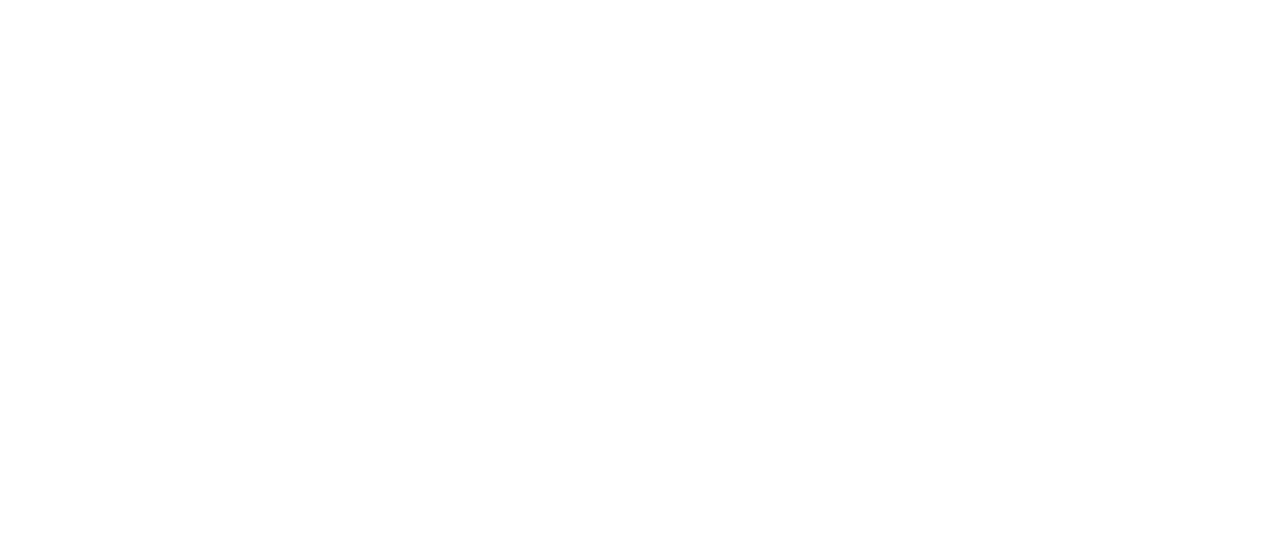
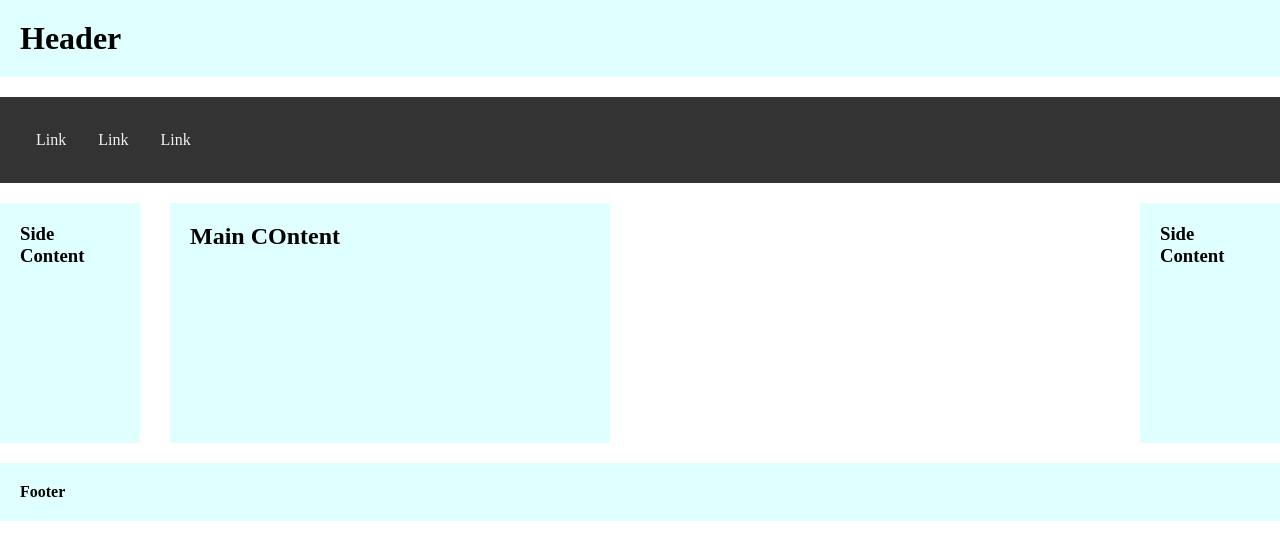
Before and after one commit to TechieStephen/NHS-Frontend-dev, a plain HTML site: page layout.html in a window 1280 px wide. Drawn offline with Linux system fonts and the light colour scheme.

Commit message:
Downl with floats

```diff
--- a/css/layout.css
+++ b/css/layout.css
@@ -0,0 +1,50 @@
+*{
+    margin: 0;
+    padding: 0;
+}
+
+header, nav, main, aside, footer{
+    background-color: lightcyan;
+    padding: 20px;
+}
+nav{
+    margin: 20px 0px;
+    background-color: #333;
+    overflow: hidden;
+}
+nav a{
+    text-decoration: none;
+    color:#f2f2f2;
+    display: block;
+    text-align: center;
+    float: left;
+    padding: 14px 16px;
+}
+
+nav a:hover{
+    background-color: #ddd;
+    color: black;
+    border: none;
+}
+
+main{
+    float: left;
+    width: 400px;
+    height: 200px;
+    margin: 0px 30px;
+}
+aside{
+    width: 100px;
+    height: 200px;
+}
+
+#right{
+    float: right;
+}
+#left{
+    float: left;
+}
+div{
+    overflow: hidden;
+    margin-bottom: 20px;
+}
--- a/layout.html
+++ b/layout.html
@@ -8,6 +8,34 @@
     <link rel="stylesheet" href="css/layout.css">
 </head>
 <body>
+    <header>
+        <h1>Header</h1>
+    </header>
+
+    <nav>
+        <a href="#">Link</a>
+        <a href="#">Link</a>
+        <a href="#">Link</a>
+    </nav>
+
+    <div>
+        <aside id="left">
+            <h3>Side Content</h3>
+        </aside>
+
+        <main>
+            <h2>Main COntent</h2>
+        </main>
+
+        <aside id="right">
+            <h3>Side Content</h3>
+        </aside>
+    </div>
+
+    <footer>
+        <h4>Footer</h4>
+    </footer>
+
 
 </body>
 </html>
```
